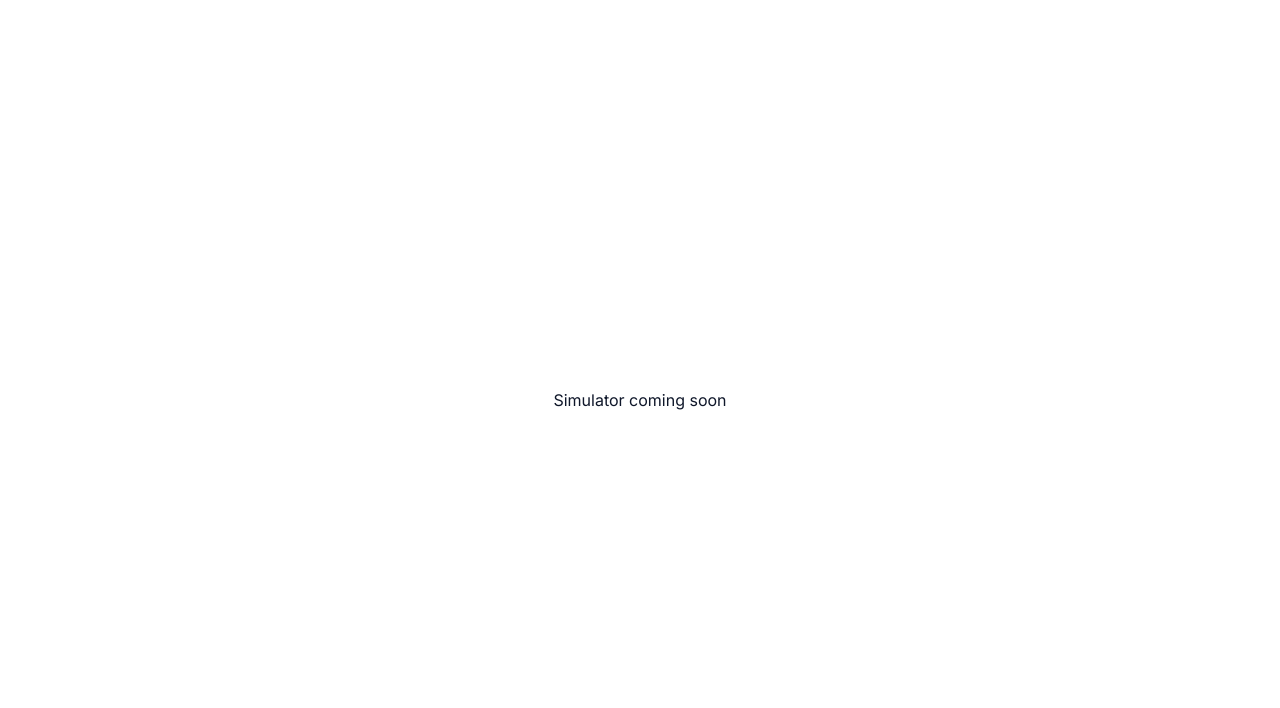
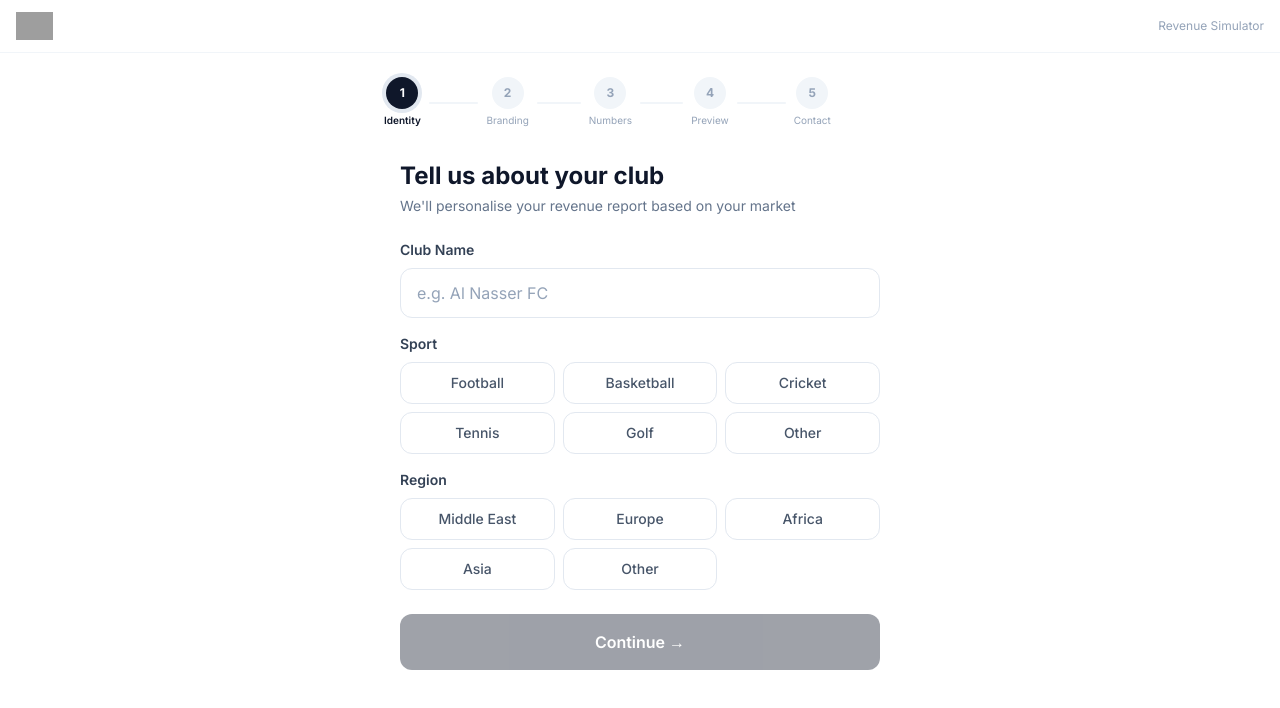
Before and after one commit to bobibcgroup/sportech-simulator, a Next.js app: page /simulator in a window 1280 px wide. Shown: the top 708 px of the page. Built offline with nearby package versions, Linux system fonts and the light colour scheme; grey boxes are pictures that could not be loaded.

Commit message:
feat: wizard shell, step 1 (identity), step 2 (branding)

```diff
--- a/app/simulator/page.tsx
+++ b/app/simulator/page.tsx
@@ -1,3 +1,5 @@
+import WizardShell from '@/components/wizard/WizardShell'
+
 export default function SimulatorPage() {
-  return <div className="min-h-screen flex items-center justify-center"><p>Simulator coming soon</p></div>
+  return <WizardShell />
 }
--- /dev/null
+++ b/components/wizard/Step1Identity.tsx
@@ -0,0 +1,77 @@
+import { SPORTS, REGIONS } from '@/lib/constants'
+import type { WizardData } from '@/lib/types'
+
+interface Props { data: WizardData; update: (p: Partial<WizardData>) => void; onNext: () => void }
+
+export default function Step1Identity({ data, update, onNext }: Props) {
+  const valid = data.clubName.trim().length > 0 && data.sport && data.region
+
+  return (
+    <div className="w-full space-y-6 animate-in fade-in duration-300">
+      <div>
+        <h1 className="text-2xl font-bold text-slate-900">Tell us about your club</h1>
+        <p className="text-slate-500 mt-1 text-sm">We&apos;ll personalise your revenue report based on your market</p>
+      </div>
+
+      <div className="space-y-4">
+        <div>
+          <label className="block text-sm font-semibold text-slate-700 mb-2">Club Name</label>
+          <input
+            type="text"
+            placeholder="e.g. Al Nasser FC"
+            value={data.clubName}
+            onChange={e => update({ clubName: e.target.value })}
+            className="w-full border border-slate-200 rounded-xl px-4 py-3 text-slate-900 placeholder:text-slate-400 focus:outline-none focus:ring-2 focus:ring-slate-900 focus:border-transparent text-base"
+          />
+        </div>
+
+        <div>
+          <label className="block text-sm font-semibold text-slate-700 mb-2">Sport</label>
+          <div className="grid grid-cols-3 gap-2">
+            {SPORTS.map(s => (
+              <button
+                key={s}
+                type="button"
+                onClick={() => update({ sport: s })}
+                className={`py-2.5 px-3 rounded-xl border text-sm font-medium transition-all
+                  ${data.sport === s
+                    ? 'bg-slate-900 text-white border-slate-900'
+                    : 'bg-white text-slate-600 border-slate-200 hover:border-slate-400'}`}
+              >
+                {s}
+              </button>
+            ))}
+          </div>
+        </div>
+
+        <div>
+          <label className="block text-sm font-semibold text-slate-700 mb-2">Region</label>
+          <div className="grid grid-cols-2 gap-2 sm:grid-cols-3">
+            {REGIONS.map(r => (
+              <button
+                key={r}
+                type="button"
+                onClick={() => update({ region: r })}
+                className={`py-2.5 px-3 rounded-xl border text-sm font-medium transition-all
+                  ${data.region === r
+                    ? 'bg-slate-900 text-white border-slate-900'
+                    : 'bg-white text-slate-600 border-slate-200 hover:border-slate-400'}`}
+              >
+                {r}
+              </button>
+            ))}
+          </div>
+        </div>
+      </div>
+
+      <button
+        type="button"
+        onClick={onNext}
+        disabled={!valid}
+        className="w-full py-4 rounded-xl bg-slate-900 text-white font-semibold text-base disabled:opacity-40 disabled:cursor-not-allowed hover:bg-slate-800 transition-colors"
+      >
+        Continue →
+      </button>
+    </div>
+  )
+}
--- /dev/null
+++ b/components/wizard/Step2Branding.tsx
@@ -0,0 +1,72 @@
+'use client'
+import ColorPicker from '@/components/ui/ColorPicker'
+import type { WizardData } from '@/lib/types'
+
+interface Props { data: WizardData; update: (p: Partial<WizardData>) => void; onNext: () => void; onBack: () => void }
+
+export default function Step2Branding({ data, update, onNext, onBack }: Props) {
+  const handleLogoUpload = (e: React.ChangeEvent<HTMLInputElement>) => {
+    const file = e.target.files?.[0]
+    if (!file) return
+    const reader = new FileReader()
+    reader.onload = ev => update({ logoDataUrl: ev.target?.result as string })
+    reader.readAsDataURL(file)
+  }
+
+  return (
+    <div className="w-full space-y-6 animate-in fade-in duration-300">
+      <div>
+        <h1 className="text-2xl font-bold text-slate-900">Brand your report</h1>
+        <p className="text-slate-500 mt-1 text-sm">Your logo and colours will appear throughout your personalised report</p>
+      </div>
+
+      <div>
+        <label className="block text-sm font-semibold text-slate-700 mb-2">Club Logo</label>
+        <label className="flex flex-col items-center justify-center w-full h-32 border-2 border-dashed border-slate-200 rounded-2xl cursor-pointer hover:border-slate-400 transition-colors bg-slate-50">
+          {data.logoDataUrl
+            // eslint-disable-next-line @next/next/no-img-element
+            ? <img src={data.logoDataUrl} alt="logo" className="h-20 w-20 object-contain" />
+            : <>
+                <span className="text-3xl mb-2">🏟</span>
+                <span className="text-sm text-slate-500">Upload PNG, SVG, or JPG</span>
+                <span className="text-xs text-slate-400 mt-1">Click to browse</span>
+              </>
+          }
+          <input type="file" accept="image/*" onChange={handleLogoUpload} className="hidden" />
+        </label>
+        {data.logoDataUrl && (
+          <button type="button" onClick={() => update({ logoDataUrl: null })} className="mt-1 text-xs text-slate-400 hover:text-slate-600">
+            Remove
+          </button>
+        )}
+      </div>
+
+      <ColorPicker label="Primary Colour" value={data.primaryColor} onChange={v => update({ primaryColor: v })} />
+      <ColorPicker label="Secondary Colour" value={data.secondaryColor} onChange={v => update({ secondaryColor: v })} />
+
+      <div className="rounded-2xl border border-slate-100 p-4 bg-slate-50">
+        <p className="text-xs text-slate-400 mb-3 uppercase tracking-wide">Preview</p>
+        <div className="flex items-center gap-3">
+          {data.logoDataUrl
+            // eslint-disable-next-line @next/next/no-img-element
+            ? <img src={data.logoDataUrl} alt="logo" className="w-10 h-10 rounded-lg object-contain bg-white border border-slate-100" />
+            : <div className="w-10 h-10 rounded-lg border-2 border-dashed border-slate-300" />
+          }
+          <div>
+            <div className="font-bold text-sm" style={{ color: data.primaryColor }}>{data.clubName || 'Your Club'}</div>
+            <div className="text-xs" style={{ color: data.secondaryColor }}>Revenue Simulation 2025–2030</div>
+          </div>
+        </div>
+      </div>
+
+      <div className="flex gap-3">
+        <button type="button" onClick={onBack} className="py-4 px-6 rounded-xl border border-slate-200 text-slate-600 font-medium hover:bg-slate-50 transition-colors">
+          ← Back
+        </button>
+        <button type="button" onClick={onNext} className="flex-1 py-4 rounded-xl bg-slate-900 text-white font-semibold text-base hover:bg-slate-800 transition-colors">
+          Continue →
+        </button>
+      </div>
+    </div>
+  )
+}
--- /dev/null
+++ b/components/wizard/WizardShell.tsx
@@ -0,0 +1,64 @@
+'use client'
+import { useState, useEffect } from 'react'
+import ProgressBar from '@/components/ui/ProgressBar'
+import Step1Identity from './Step1Identity'
+import Step2Branding from './Step2Branding'
+import Step3Numbers from './Step3Numbers'
+import Step4BlurredPreview from './Step4BlurredPreview'
+import Step5Contact from './Step5Contact'
+import type { WizardData } from '@/lib/types'
+import { WIZARD_DEFAULTS } from '@/lib/constants'
+
+const STORAGE_KEY = 'sportech_wizard'
+
+const emptyWizard: WizardData = {
+  clubName: '', sport: '', region: '',
+  logoDataUrl: null, primaryColor: WIZARD_DEFAULTS.primaryColor, secondaryColor: WIZARD_DEFAULTS.secondaryColor,
+  fanBase: 10_000_000, adoptionPct: WIZARD_DEFAULTS.adoptionPct,
+  premiumMix: WIZARD_DEFAULTS.premiumMix, gamesPerSeason: WIZARD_DEFAULTS.gamesPerSeason,
+  spendLevel: WIZARD_DEFAULTS.spendLevel,
+  contactName: '', contactEmail: '', contactRole: '', contactWebsite: '',
+}
+
+export default function WizardShell() {
+  const [step, setStep] = useState(1)
+  const [data, setData] = useState<WizardData>(emptyWizard)
+
+  useEffect(() => {
+    const saved = localStorage.getItem(STORAGE_KEY)
+    if (saved) { try { setData(JSON.parse(saved)) } catch {} }
+  }, [])
+
+  const update = (partial: Partial<WizardData>) => {
+    setData(prev => {
+      const next = { ...prev, ...partial }
+      localStorage.setItem(STORAGE_KEY, JSON.stringify(next))
+      document.documentElement.style.setProperty('--club-primary', next.primaryColor)
+      document.documentElement.style.setProperty('--club-secondary', next.secondaryColor)
+      return next
+    })
+  }
+
+  const next = () => setStep(s => Math.min(s + 1, 5))
+  const back = () => setStep(s => Math.max(s - 1, 1))
+
+  return (
+    <div className="min-h-screen bg-white flex flex-col">
+      <header className="border-b border-slate-100 px-4 py-3 flex items-center justify-between">
+        {/* eslint-disable-next-line @next/next/no-img-element */}
+        <img src="/sportech-logo.svg" alt="SporTech" className="h-7" onError={e => { (e.target as HTMLImageElement).style.display = 'none' }} />
+        <span className="text-xs text-slate-400">Revenue Simulator</span>
+      </header>
+
+      <ProgressBar currentStep={step} totalSteps={5} />
+
+      <main className="flex-1 flex flex-col items-center justify-start px-4 py-6 max-w-lg mx-auto w-full">
+        {step === 1 && <Step1Identity data={data} update={update} onNext={next} />}
+        {step === 2 && <Step2Branding data={data} update={update} onNext={next} onBack={back} />}
+        {step === 3 && <Step3Numbers data={data} update={update} onNext={next} onBack={back} />}
+        {step === 4 && <Step4BlurredPreview data={data} onNext={next} onBack={back} />}
+        {step === 5 && <Step5Contact data={data} update={update} onBack={back} />}
+      </main>
+    </div>
+  )
+}
```
